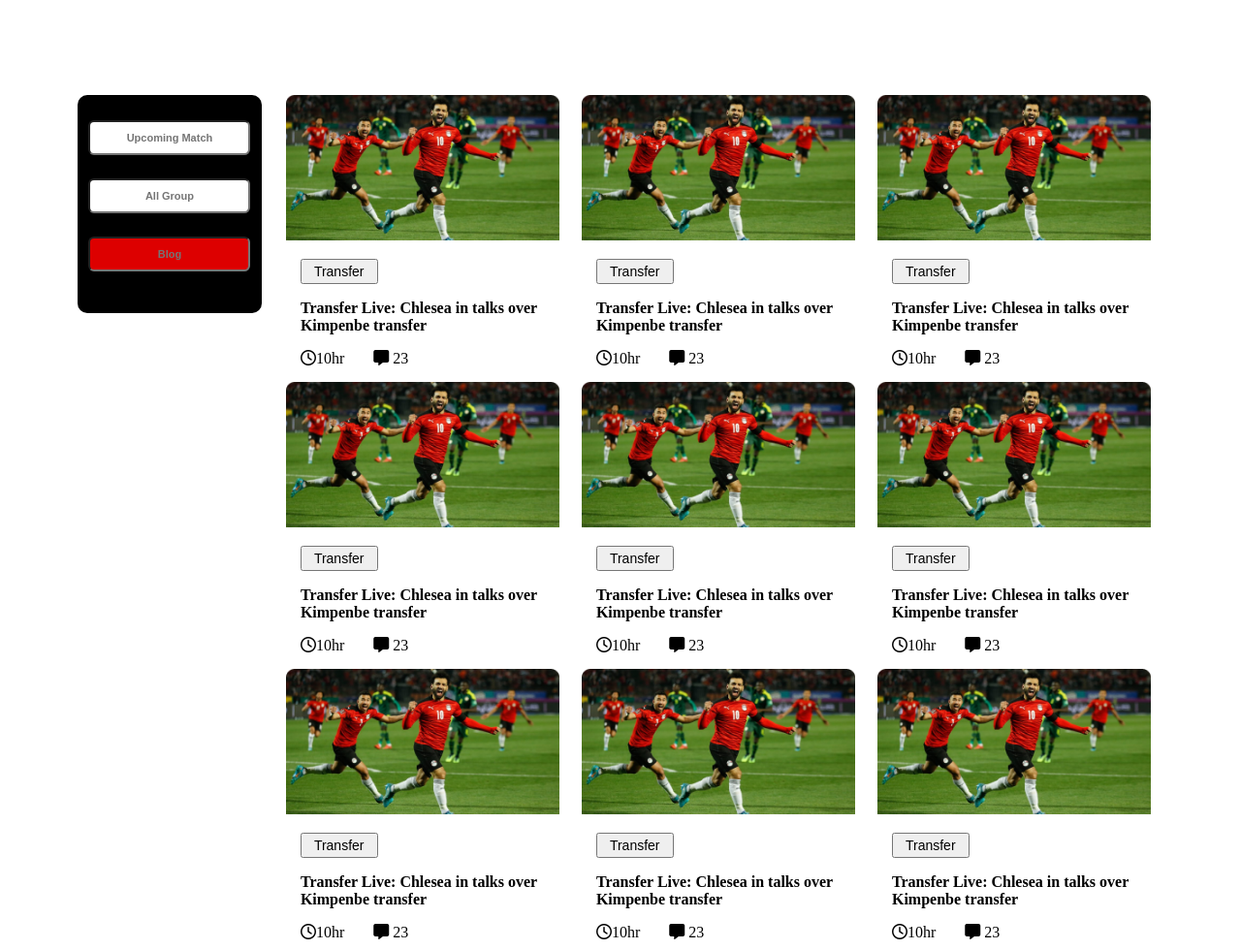
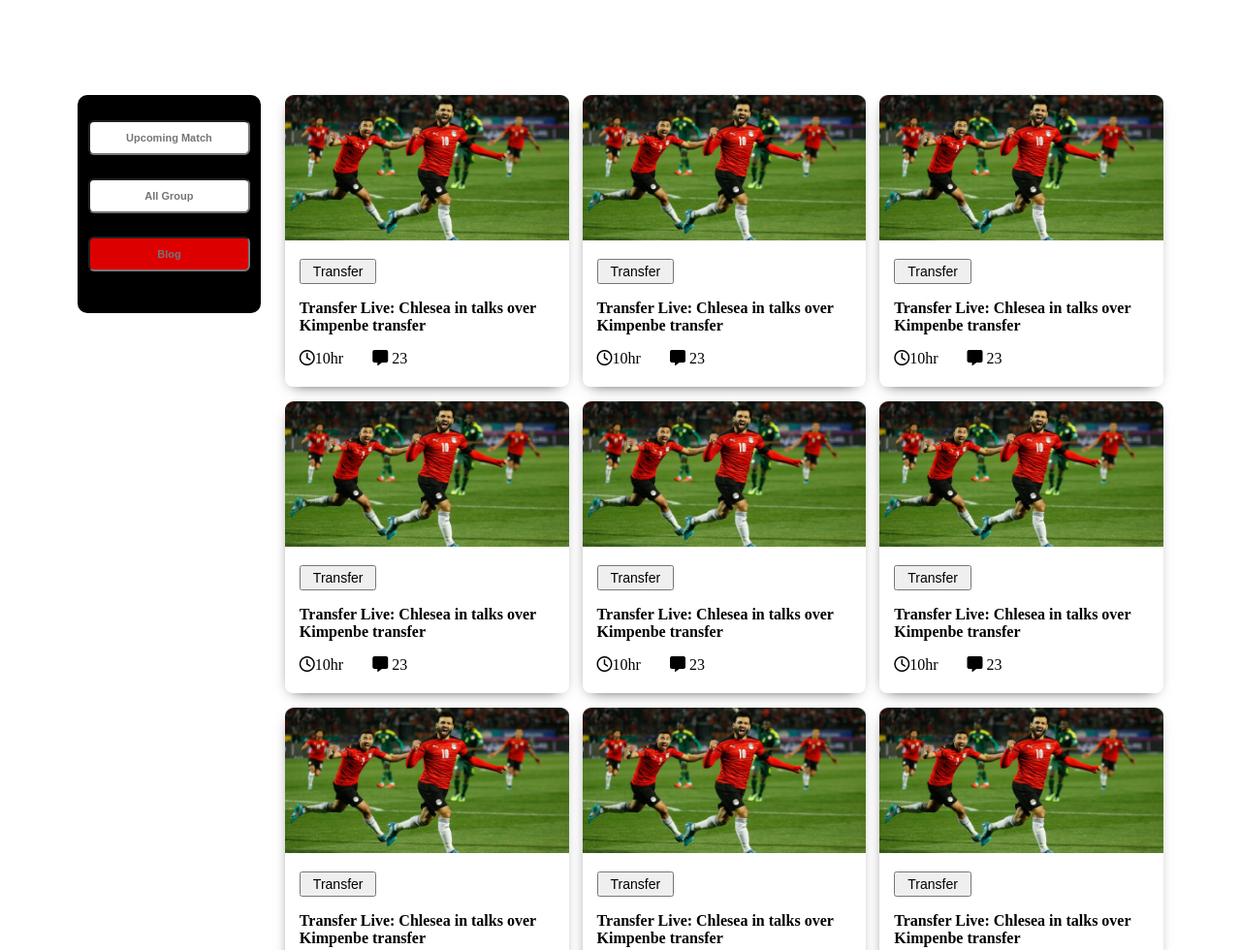
Before and after one commit to uh-shuvo/greatest-earth, a plain HTML site: page index.html in a window 1280 px wide. Shown: the part 631-1611 px from the top of the page at 97% size. Drawn offline with Linux system fonts and the light colour scheme.

Commit message:
feature added

```diff
--- a/style.css
+++ b/style.css
@@ -104,16 +104,19 @@ input {
 .features {
     display: grid;
     grid-template-columns: repeat(3, 1fr);
-    grid-column-gap: 10px;
+    grid-column-gap: 14px;
     grid-row-gap: 15px;
 }
 
 .feature {
     display: flex;
+    box-shadow: -1px 5px 15px -9px;
+    padding-bottom: 20px;
+    border-radius: 8px;
 }
 
 .feature-thumbnail img {
-    width: 282px;
+    width: 100%;
     height: 150px;
 }
 
```
